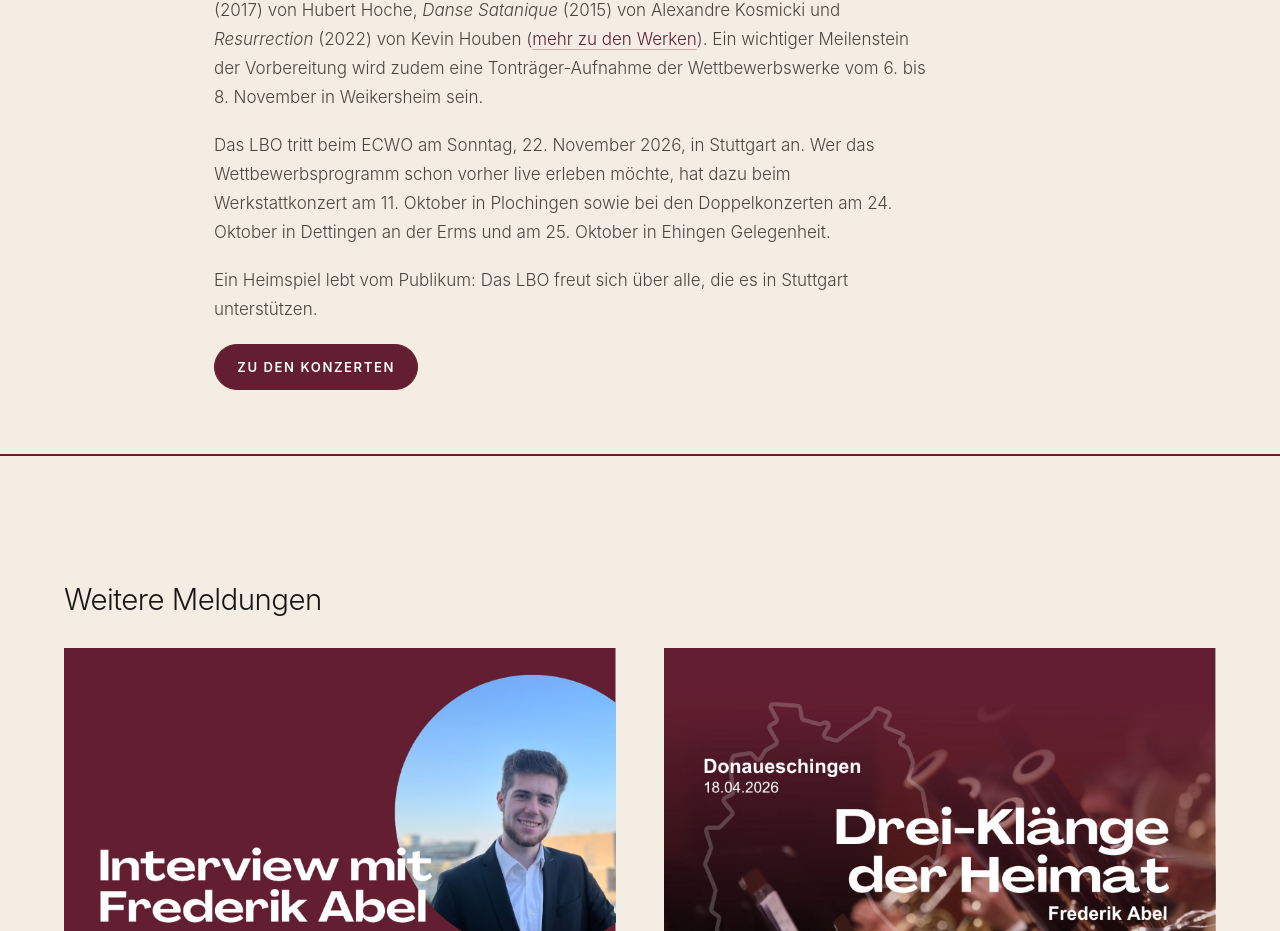
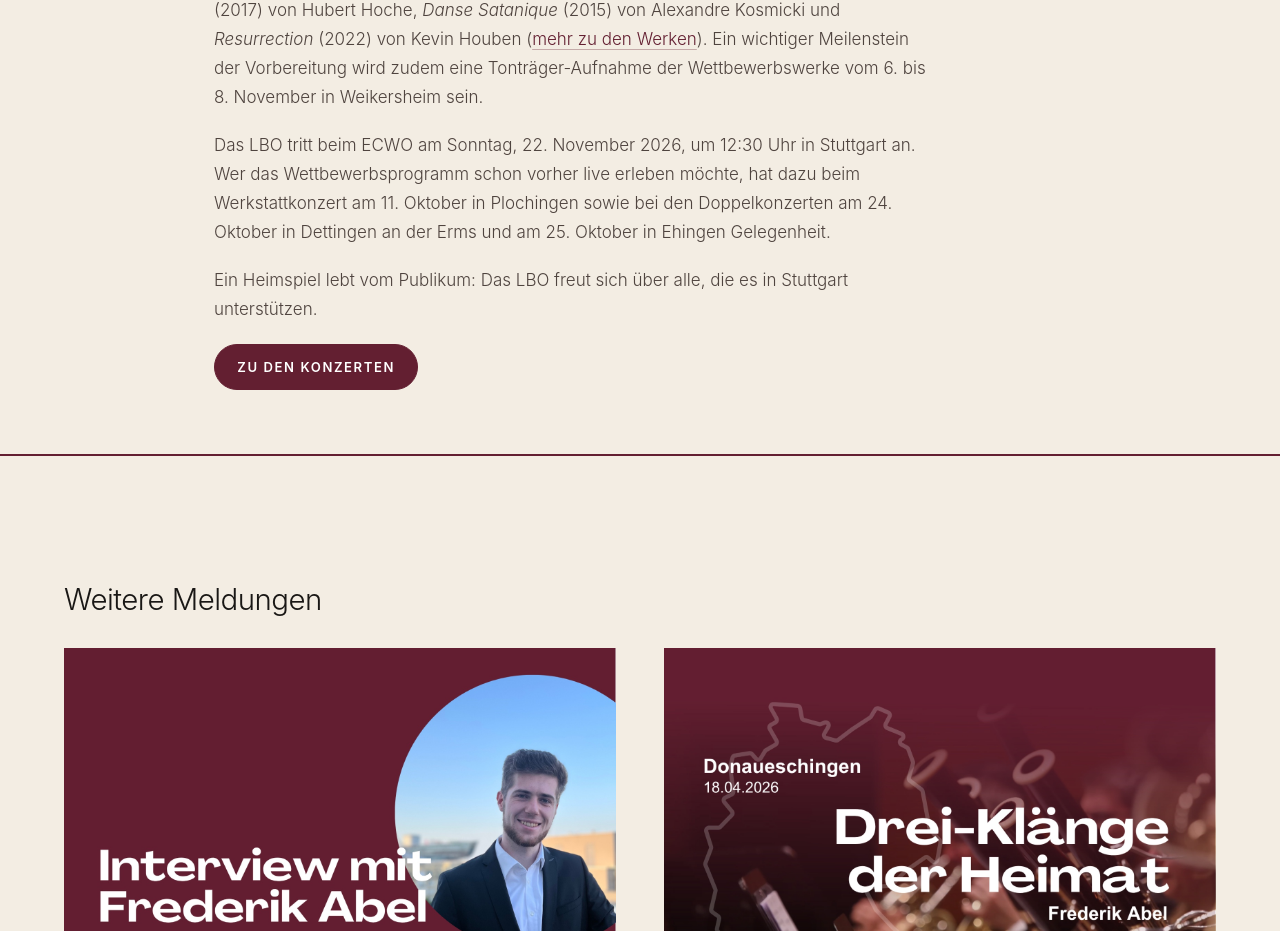
Before and after one commit to waltermelcher/LBO-Website, an Astro site: page /LBO-Website/news/das-lbo-vertritt-deutschland-beim-ecwo-2026 in a window 1280 px wide. Shown: the part 1774-2705 px from the top of the page. Built offline with nearby package versions, Linux system fonts and the light colour scheme; Astro itself is replaced by a stand-in of ours.

Commit message:
Auftrittszeit beim ECWO ergänzt
Beim Termin "ECWO in Stuttgart" steht jetzt "Unser Auftritt: 12:30 Uhr" –
in derselben Zeile wie die Uhrzeiten der übrigen Konzerte. Die Angabe kommt
aus den Termindaten und erscheint dadurch sowohl auf der Seite Konzerttermine
als auch in der Terminliste der Startseite.

In der Meldung zum ECWO heißt es jetzt: "Das LBO tritt beim ECWO am Sonntag,
22. November 2026, um 12:30 Uhr in Stuttgart an."

Co-Authored-By: Claude Opus 5 (1M context) <noreply@anthropic.com>

```diff
--- a/src/data/concerts.ts
+++ b/src/data/concerts.ts
@@ -39,6 +39,7 @@ export const CONCERTS: Concert[] = [
     dateISO: '2026-11-22',
     place: 'ECWO in Stuttgart',
     title: 'Europameisterschaft für sinfonische Blasorchester im Rahmen der BRAWO Messe',
+    details: ['Unser Auftritt: 12:30 Uhr'],
   },
 ];
 
--- a/src/pages/news/das-lbo-vertritt-deutschland-beim-ecwo-2026.astro
+++ b/src/pages/news/das-lbo-vertritt-deutschland-beim-ecwo-2026.astro
@@ -27,7 +27,7 @@ const item = NEWS.find((n) => n.slug === 'das-lbo-vertritt-deutschland-beim-ecwo
   </p>
 
   <p>
-    Das LBO tritt beim ECWO am Sonntag, 22. November 2026, in Stuttgart an. Wer das Wettbewerbsprogramm schon
+    Das LBO tritt beim ECWO am Sonntag, 22. November 2026, um 12:30 Uhr in Stuttgart an. Wer das Wettbewerbsprogramm schon
     vorher live erleben möchte, hat dazu beim Werkstattkonzert am 11. Oktober in Plochingen sowie bei den
     Doppelkonzerten am 24. Oktober in Dettingen an der Erms und am 25. Oktober in Ehingen Gelegenheit.
   </p>
```
